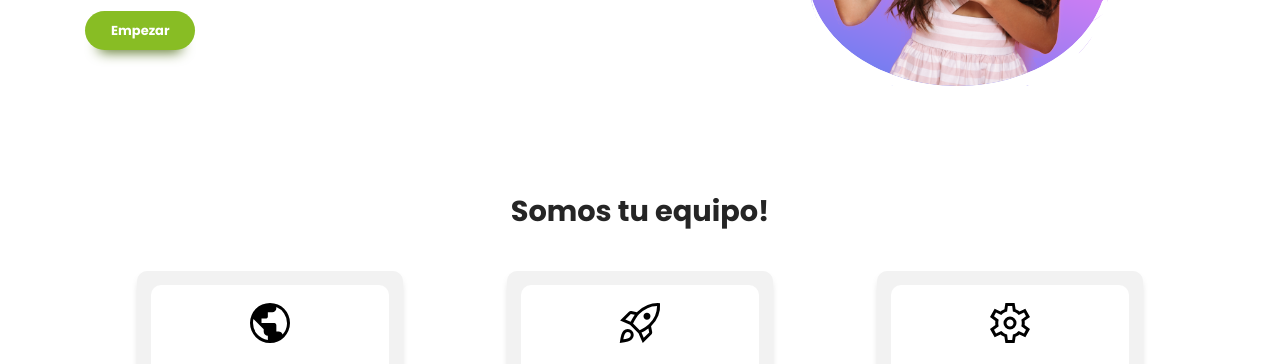
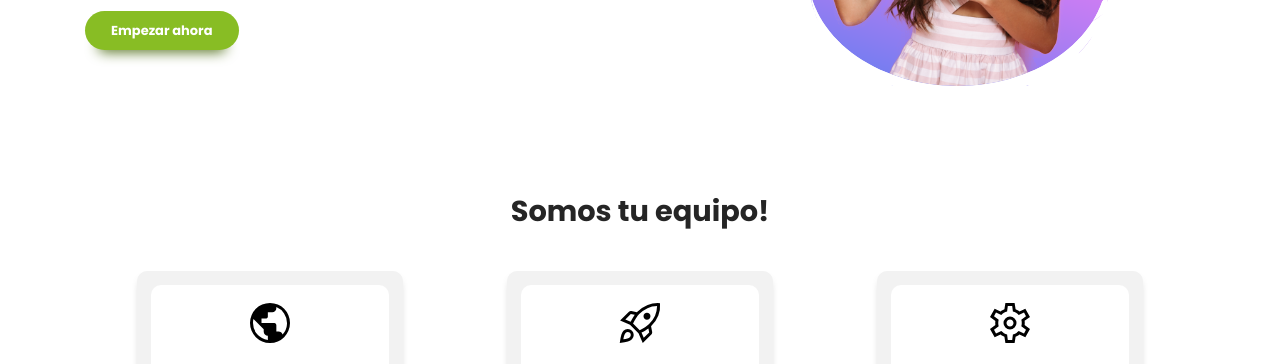
Before and after one commit to Petersonvaladao/markflip, a plain HTML site: page index.html in a window 1280 px wide. Shown: the part 399-763 px from the top of the page. Drawn offline with nearby package versions, Linux system fonts and the light colour scheme.

```diff
--- a/index.html
+++ b/index.html
@@ -48,7 +48,7 @@
             <h1 class="primary-heading">Llevamos tu empresa al proximo nivel</h1>
             <p class="text" data-width="wide">Lorem ipsum dolor sit amet consectetur adipisicing elit. Quas quia quam veniam animi similique officiis, maiores aspernatur voluptatibus eligendi quidem reiciendis qui officiar.</p>
             <div class="sticky-element">
-              <button class="button btn-position">Empezar</button>
+              <button class="button btn-position">Empezar ahora</button>
             </div>
           </div>
 
```
